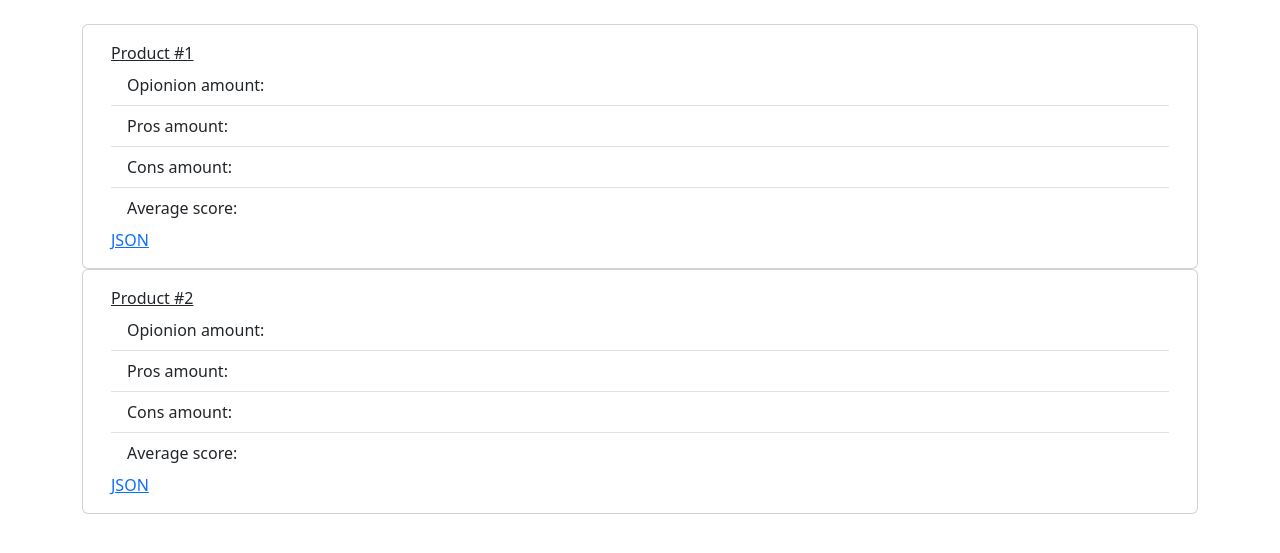
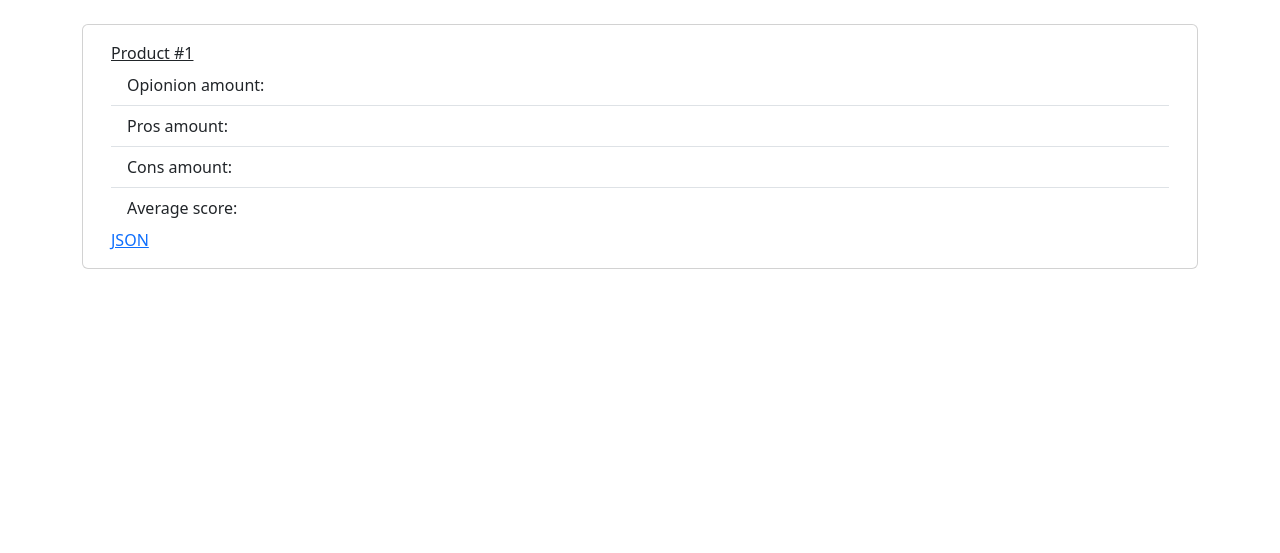
Before and after one commit to PatrykFicek/CeneoWebScraper, a Flask app: page /products in a window 1280 px wide. Shown: the part 56-609 px from the top of the page. Run offline with Flask 3, Linux system fonts and the light colour scheme.

Commit message:
templates2 PF

```diff
--- a/app/templates/products.html
+++ b/app/templates/products.html
@@ -43,22 +43,6 @@
               <a href="#" class="card-link">JSON</a>
             </div>
           </div>
-
-          <br>
-
-          <div class="card">
-            <div class="card-body">
-              <a href="product2" class="card-title">Product #2</a>
-                <ul class="list-group list-group-flush">
-                  <li class="list-group-item">Opionion amount: </li>
-                  <li class="list-group-item">Pros amount:</li>
-                  <li class="list-group-item">Cons amount:</li>
-                  <li class="list-group-item">Average score:</li>
-                </ul>
-
-              <a href="#" class="card-link">JSON</a>
-            </div>
-          </div>
         </div>
       </div>
 
```
Also changed, not shown: app/templates/product2.html (deleted, +0 -34 lines).
